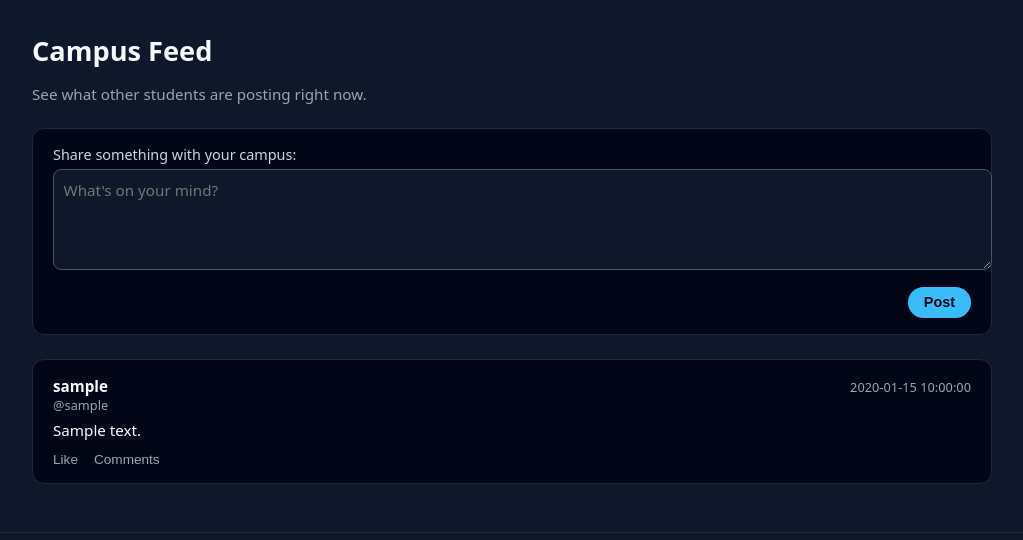
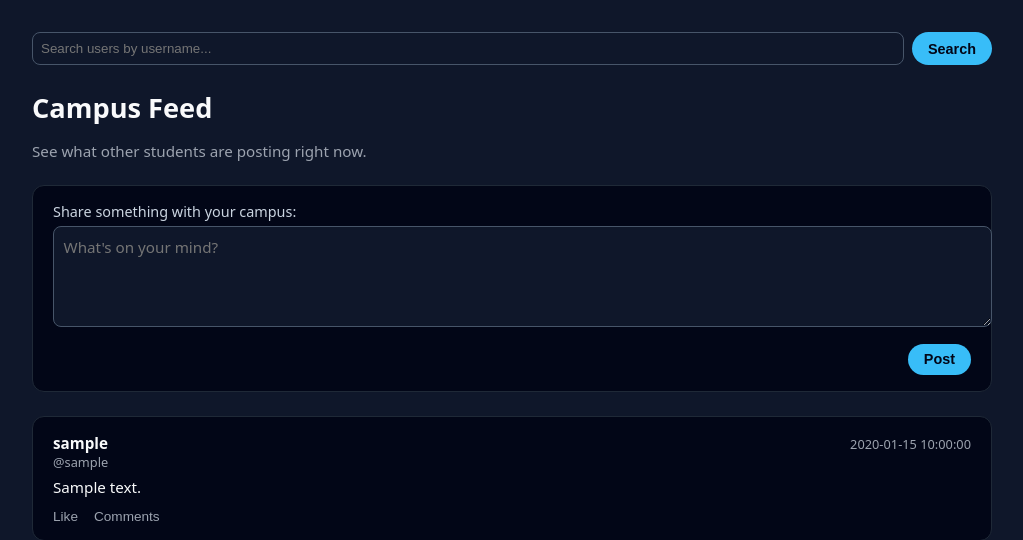
Before and after one commit to lesmayrei/TheOwlsNet, a PHP site: page /feed.php in a window 1280 px wide. Shown: the part 55-595 px from the top of the page, without its empty margins (128-1151 px from the left). Run offline with PHP 8.4, Linux system fonts and the light colour scheme; tables that the repository leaves empty hold one stand-in row (values such as "Sample post").

Commit message:
searching for other users

```diff
--- a/feed.php
+++ b/feed.php
@@ -42,6 +42,19 @@ if (!empty($conn) && !$conn->connect_error) {
     }
 
     $postsCount = count($posts);
+
+// --- USER SEARCH FEATURE ---
+$searchResults = [];
+if (isset($_GET['search_user']) && trim($_GET['search_user']) !== '' && !$conn->connect_error) {
+    $term = $conn->real_escape_string(trim($_GET['search_user']));
+    $sqlUsers = "SELECT user_id, username FROM users WHERE username LIKE '%$term%' ORDER BY username ASC";
+    $rsUsers = $conn->query($sqlUsers);
+    if ($rsUsers) {
+        while ($u = $rsUsers->fetch_assoc()) {
+            $searchResults[] = $u;
+        }
+    }
+}
 }
 ?>
 <!DOCTYPE html>
@@ -235,6 +248,36 @@ if (!empty($conn) && !$conn->connect_error) {
 </header>
 
 <main>
+    <section style="margin-bottom:1.5rem;">
+        <form action="feed.php" method="GET" style="display:flex; gap:0.5rem;">
+            <input
+                type="text"
+                name="search_user"
+                placeholder="Search users by username..."
+                value="<?php echo isset($_GET['search_user']) ? htmlspecialchars($_GET['search_user']) : ''; ?>"
+                style="flex:1; padding:0.5rem; border-radius:8px; border:1px solid #475569; background:#0f172a; color:#f9fafb;"
+            >
+            <button type="submit" class="btn btn-primary">Search</button>
+        </form>
+
+        <?php if (!empty($searchResults)): ?>
+            <div style="margin-top:1rem; background:#020617; padding:1rem; border-radius:8px; border:1px solid #1f2937;">
+                <h3 style="margin:0 0 0.5rem 0;">Search Results</h3>
+                <ul style="list-style:none; padding-left:0; margin:0;">
+                    <?php foreach ($searchResults as $u): ?>
+                        <li style="padding:0.3rem 0;">
+                            <a href="profile.php?user_id=<?php echo $u['user_id']; ?>" style="color:#38bdf8; text-decoration:none;">
+                                @<?php echo htmlspecialchars($u['username']); ?>
+                            </a>
+                        </li>
+                    <?php endforeach; ?>
+                </ul>
+            </div>
+        <?php elseif (isset($_GET['search_user'])): ?>
+            <p style="margin-top:1rem; font-size:0.9rem; color:#9ca3af;">No users found.</p>
+        <?php endif; ?>
+    </section>
+
     <h1 class="page-title">Campus Feed</h1>
     <p class="page-subtitle">
         See what other students are posting right now.
```
